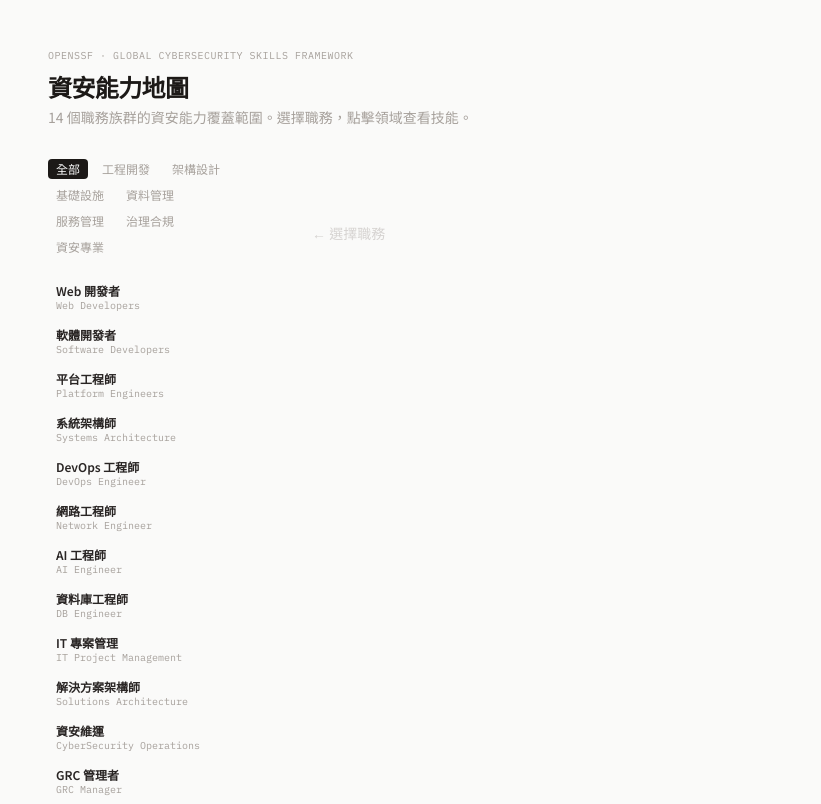
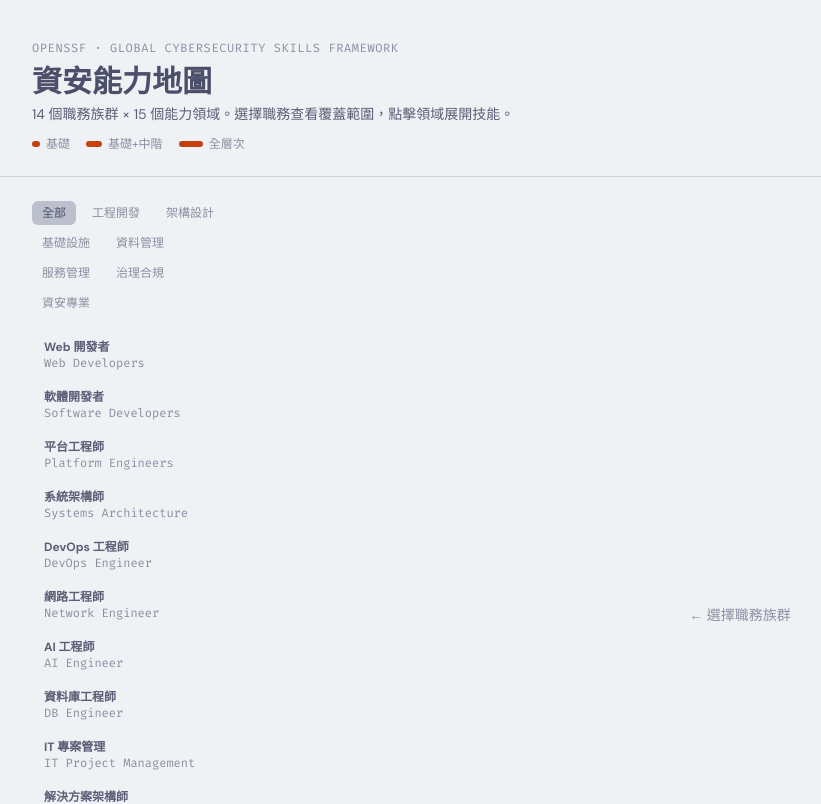
Before and after one commit to iim0663418/csf-capability-map, a React (Vite) app: page / in a window 1280 px wide. Shown: the top 804 px of the page, without its empty margins (16-837 px from the left). Built offline with nearby package versions, Linux system fonts and the light colour scheme.

Commit message:
redesign: apply visual-communication skill — Catppuccin dark theme, DM Sans + Fira Code, CSS Grid cards, proper hierarchy

```diff
--- a/index.html
+++ b/index.html
@@ -6,7 +6,7 @@
     <title>資安能力地圖 — CSF Capability Map</title>
     <link rel="preconnect" href="https://fonts.googleapis.com" />
     <link rel="preconnect" href="https://fonts.gstatic.com" crossorigin />
-    <link href="https://fonts.googleapis.com/css2?family=IBM+Plex+Mono:wght@400;600&family=Inter:wght@400;600;700&family=Noto+Sans+TC:wght@400;600;700&display=swap" rel="stylesheet" />
+    <link href="https://fonts.googleapis.com/css2?family=DM+Sans:wght@400;500;700&family=Fira+Code:wght@400;600&family=Noto+Sans+TC:wght@400;500;700&display=swap" rel="stylesheet" />
   </head>
   <body>
     <div id="root"></div>
--- a/src/App.jsx
+++ b/src/App.jsx
@@ -6,39 +6,43 @@ import { ROLES2 } from "./roles2";
 const ROLES = [...ROLES1, ...ROLES2];
 const CATS = ["all","engineering","architecture","infrastructure","data","management","governance","security"];
 
-// 60-30-10: surface(60%) / accent-ink(30%) / highlight(10%)
-const TAG_ACCENTS = {
-  engineering: "#065F46", architecture: "#4C1D95", infrastructure: "#0C4A6E",
-  data: "#78350F", management: "#881337", governance: "#9A3412", security: "#7F1D1D",
+const TAG_ACCENT = {
+  engineering:"var(--green)", architecture:"var(--mauve)", infrastructure:"var(--blue)",
+  data:"var(--accent)", management:"var(--red)", governance:"var(--teal)", security:"var(--red)",
 };
 
 function Bar({ lv }) {
-  const w = [0, 33, 66, 100][lv];
   return (
-    <div className="h-1 w-full bg-stone-200 rounded-full mt-2 overflow-hidden">
-      <div className="h-full rounded-full transition-all duration-500 bg-[var(--color-accent)]" style={{ width: `${w}%` }} />
+    <div className="flex gap-0.5 mt-2">
+      {[1,2,3].map(i => (
+        <div key={i} className="h-1.5 flex-1 rounded-sm transition-all duration-300"
+          style={{ background: i <= lv ? "var(--accent)" : "var(--surface)" }} />
+      ))}
     </div>
   );
 }
 
 function SkillPanel({ domain, cap }) {
   return (
-    <section className="mt-8 pl-1 border-l-2 border-stone-300">
-      <div className="pl-5">
-        <h3 className="text-sm font-bold text-stone-900">
-          {domain.icon} {domain.label}
-          <span className="font-normal text-stone-400 ml-2 text-xs">{domain.en}</span>
-        </h3>
-        <p className="text-xs text-stone-400 mt-0.5">覆蓋：{LV_LABELS[cap.lv]}</p>
-        <ol className="mt-3 space-y-2">
-          {cap.skills.map((s, i) => (
-            <li key={i} className="text-sm text-stone-700 leading-relaxed pl-4 relative before:content-[attr(data-n)] before:absolute before:left-0 before:text-xs before:text-stone-300 before:font-mono before:top-0.5" data-n={`${i + 1}`}>
-              {s}
-            </li>
-          ))}
-        </ol>
+    <div className="mt-6 rounded-lg p-5" style={{ background: "var(--surface)" }}>
+      <div className="flex items-center gap-2 mb-3">
+        <span className="text-xl">{domain.icon}</span>
+        <div>
+          <h3 className="text-sm font-semibold" style={{ color: "var(--text)" }}>
+            {domain.label} <span className="font-normal" style={{ color: "var(--muted)" }}>/ {domain.en}</span>
+          </h3>
+          <p className="text-xs" style={{ color: "var(--muted)" }}>覆蓋：{LV_LABELS[cap.lv]}</p>
+        </div>
       </div>
-    </section>
+      <ol className="space-y-2">
+        {cap.skills.map((s, i) => (
+          <li key={i} className="text-sm leading-relaxed flex gap-2" style={{ color: "var(--subtext)" }}>
+            <span className="font-mono text-xs shrink-0 w-4 text-right" style={{ color: "var(--muted)" }}>{i+1}</span>
+            <span>{s}</span>
+          </li>
+        ))}
+      </ol>
+    </div>
   );
 }
 
@@ -52,26 +56,32 @@ export default function App() {
 
   return (
     <div className="min-h-screen font-sans">
-      {/* Header — 非對稱留白，標題靠左 */}
-      <header className="pt-12 pb-8 px-8 md:px-16 max-w-6xl">
-        <p className="text-[10px] font-mono text-stone-400 tracking-wider uppercase">
+      {/* Hero */}
+      <header className="px-6 md:px-12 pt-10 pb-6" style={{ borderBottom: "1px solid var(--surface)" }}>
+        <p className="text-xs font-mono uppercase tracking-wider" style={{ color: "var(--muted)" }}>
           OpenSSF · Global Cybersecurity Skills Framework
         </p>
-        <h1 className="text-2xl font-bold text-stone-900 mt-2 tracking-tight">
+        <h1 className="text-2xl md:text-3xl font-bold mt-2" style={{ color: "var(--text)" }}>
           資安能力地圖
         </h1>
-        <p className="text-sm text-stone-400 mt-1 max-w-md">
-          14 個職務族群的資安能力覆蓋範圍。選擇職務，點擊領域查看技能。
+        <p className="text-sm mt-1 max-w-lg" style={{ color: "var(--subtext)" }}>
+          14 個職務族群 × 15 個能力領域。選擇職務查看覆蓋範圍，點擊領域展開技能。
         </p>
+        <div className="flex gap-4 mt-3 text-xs" style={{ color: "var(--muted)" }}>
+          <span className="flex items-center gap-1.5"><span className="w-2 h-1.5 rounded-sm" style={{ background: "var(--accent)" }} />基礎</span>
+          <span className="flex items-center gap-1.5"><span className="w-4 h-1.5 rounded-sm" style={{ background: "var(--accent)" }} />基礎+中階</span>
+          <span className="flex items-center gap-1.5"><span className="w-6 h-1.5 rounded-sm" style={{ background: "var(--accent)" }} />全層次</span>
+        </div>
       </header>
 
-      <main className="px-8 md:px-16 pb-16 max-w-6xl flex flex-col md:flex-row gap-10">
-        {/* Sidebar — 窄，有呼吸感 */}
-        <aside className="md:w-48 flex-shrink-0">
-          <div className="flex flex-wrap gap-1.5 mb-5">
+      <main className="px-6 md:px-12 py-6 flex flex-col md:flex-row gap-6 max-w-7xl">
+        {/* Sidebar */}
+        <aside className="md:w-52 shrink-0">
+          <div className="flex flex-wrap gap-1.5 mb-4">
             {CATS.map(c => (
               <button key={c} onClick={() => { setCatF(c); setSelId(null); setSelDom(null); }}
-                className={`text-xs px-2 py-0.5 rounded transition-colors ${catF === c ? "bg-stone-900 text-white" : "text-stone-400 hover:text-stone-700"}`}>
+                className="text-xs px-2.5 py-1 rounded-md transition-colors"
+                style={{ background: catF === c ? "var(--surface-hover)" : "transparent", color: catF === c ? "var(--text)" : "var(--muted)" }}>
                 {c === "all" ? "全部" : TAG_LABELS[c]}
               </button>
             ))}
@@ -79,43 +89,52 @@ export default function App() {
           <nav className="space-y-0.5">
             {filtered.map(r => (
               <button key={r.id} onClick={() => { setSelId(r.id); setSelDom(null); }}
-                className={`w-full text-left px-2 py-1.5 rounded transition-colors ${selId === r.id ? "bg-stone-100" : "hover:bg-stone-50"}`}>
-                <div className="text-xs font-semibold text-stone-800 leading-tight">{r.zh}</div>
-                <div className="text-[10px] text-stone-400 font-mono">{r.title}</div>
+                className="w-full text-left px-3 py-2 rounded-md transition-colors"
+                style={{ background: selId === r.id ? "var(--surface)" : "transparent" }}>
+                <div className="text-xs font-semibold" style={{ color: selId === r.id ? "var(--text)" : "var(--subtext)" }}>{r.zh}</div>
+                <div className="text-xs font-mono" style={{ color: "var(--muted)" }}>{r.title}</div>
               </button>
             ))}
           </nav>
         </aside>
 
-        {/* Content — 單一焦點 */}
+        {/* Content */}
         {!role ? (
-          <div className="flex-1 flex items-start pt-16 md:pl-8">
-            <p className="text-sm text-stone-300">← 選擇職務</p>
+          <div className="flex-1 flex items-center justify-center min-h-[50vh]">
+            <p className="text-sm" style={{ color: "var(--muted)" }}>← 選擇職務族群</p>
           </div>
         ) : (
-          <div className="flex-1 md:pl-8 md:border-l border-stone-200">
-            {/* Role title */}
-            <div className="mb-8">
-              <h2 className="text-xl font-bold text-stone-900">{role.zh}</h2>
-              <p className="text-xs font-mono text-stone-400 mt-0.5">{role.title}</p>
-              <p className="text-xs mt-1" style={{ color: TAG_ACCENTS[role.tag] }}>
+          <div className="flex-1 min-w-0">
+            {/* Role header */}
+            <div className="rounded-lg p-5 mb-5" style={{ background: "var(--surface)", borderLeft: `3px solid ${TAG_ACCENT[role.tag]}` }}>
+              <h2 className="text-lg font-bold" style={{ color: "var(--text)" }}>{role.zh}</h2>
+              <p className="text-sm font-mono mt-0.5" style={{ color: "var(--muted)" }}>{role.title}</p>
+              <p className="text-xs mt-1" style={{ color: TAG_ACCENT[role.tag] }}>
                 {TAG_LABELS[role.tag]} · {Object.keys(role.caps).length} 個領域
               </p>
             </div>
 
-            {/* Domain grid — 斑馬紋式列表 而非對稱卡片 */}
-            <div className="space-y-px">
+            {/* Domain grid — CSS Grid cards */}
+            <div className="grid grid-cols-2 md:grid-cols-3 gap-2">
               {DOMAINS.map(d => {
                 const cap = role.caps[d.id];
-                if (!cap) return null;
+                if (!cap) return (
+                  <div key={d.id} className="rounded-md px-3 py-2.5 opacity-25"
+                    style={{ background: "var(--surface)" }}>
+                    <span className="text-sm">{d.icon}</span>
+                    <span className="text-xs ml-1.5" style={{ color: "var(--muted)" }}>{d.label}</span>
+                  </div>
+                );
                 const active = selDom === d.id;
                 return (
                   <button key={d.id} onClick={() => setSelDom(active ? null : d.id)}
-                    className={`w-full text-left flex items-center gap-3 px-3 py-2.5 rounded transition-colors ${active ? "bg-stone-100" : "hover:bg-stone-50"}`}>
-                    <span className="text-base w-6 text-center flex-shrink-0">{d.icon}</span>
-                    <span className="text-sm text-stone-800 flex-1">{d.label}</span>
-                    <span className="text-[10px] font-mono text-stone-300 flex-shrink-0">{cap.skills.length}</span>
-                    <div className="w-16 flex-shrink-0"><Bar lv={cap.lv} /></div>
+                    className="text-left rounded-md px-3 py-2.5 transition-colors"
+                    style={{ background: active ? "var(--surface-hover)" : "var(--surface)", border: active ? "1px solid var(--accent)" : "1px solid transparent" }}>
+                    <div className="flex items-center justify-between">
+                      <span><span className="text-sm">{d.icon}</span><span className="text-xs ml-1.5" style={{ color: "var(--text)" }}>{d.label}</span></span>
+                      <span className="text-xs font-mono" style={{ color: "var(--muted)" }}>{cap.skills.length}</span>
+                    </div>
+                    <Bar lv={cap.lv} />
                   </button>
                 );
               })}
@@ -126,9 +145,9 @@ export default function App() {
               <SkillPanel domain={DOMAINS.find(x => x.id === selDom)} cap={role.caps[selDom]} />
             )}
 
-            {/* Uncovered — 低調 */}
+            {/* Uncovered */}
             {DOMAINS.filter(d => !role.caps[d.id]).length > 0 && (
-              <p className="mt-10 text-xs text-stone-300">
+              <p className="mt-6 text-xs" style={{ color: "var(--muted)" }}>
                 未涵蓋：{DOMAINS.filter(d => !role.caps[d.id]).map(d => d.label).join("、")}
               </p>
             )}
@@ -136,10 +155,11 @@ export default function App() {
         )}
       </main>
 
-      <footer className="px-8 md:px-16 pb-8 pt-12 border-t border-stone-200 mt-16 text-xs text-stone-400 space-y-1">
-        <p>資料來源：Linux Foundation × OpenSSF《<a href="https://cybersecurityframework.io" target="_blank" rel="noopener" className="underline hover:text-stone-600">Global Cybersecurity Skills Framework</a>》（2025-05-14 發布）</p>
-        <p>原始資料：<a href="https://github.com/ossf/global-cybersecurity-skills-framework" target="_blank" rel="noopener" className="underline hover:text-stone-600">github.com/ossf/global-cybersecurity-skills-framework</a></p>
-        <p className="text-stone-300">本視覺化僅供參考，資料著作權歸 OpenSSF / Linux Foundation 所有。</p>
+      {/* Footer */}
+      <footer className="px-6 md:px-12 py-6 text-xs space-y-1" style={{ color: "var(--muted)", borderTop: "1px solid var(--surface)" }}>
+        <p>資料來源：Linux Foundation × OpenSSF《<a href="https://cybersecurityframework.io" target="_blank" rel="noopener" className="underline" style={{ color: "var(--accent)" }}>Global Cybersecurity Skills Framework</a>》（2025-05-14）</p>
+        <p>原始資料：<a href="https://github.com/ossf/global-cybersecurity-skills-framework" target="_blank" rel="noopener" className="underline" style={{ color: "var(--accent)" }}>ossf/global-cybersecurity-skills-framework</a></p>
+        <p style={{ color: "var(--overlay)" }}>本視覺化僅供參考，資料著作權歸 OpenSSF / Linux Foundation 所有。</p>
       </footer>
     </div>
   );
--- a/src/index.css
+++ b/src/index.css
@@ -1,19 +1,59 @@
 @import "tailwindcss";
 
 @theme {
-  --font-mono: 'IBM Plex Mono', ui-monospace, monospace;
-  --font-sans: 'Noto Sans TC', 'Inter', system-ui, sans-serif;
-  --color-accent: #1B3A5C;
+  --font-sans: 'DM Sans', system-ui, sans-serif;
+  --font-mono: 'Fira Code', ui-monospace, monospace;
+}
+
+:root {
+  --bg: #1e1e2e;
+  --surface: #313244;
+  --surface-hover: #45475a;
+  --overlay: #585b70;
+  --text: #cdd6f4;
+  --subtext: #a6adc8;
+  --muted: #6c7086;
+  --accent: #d4a73a;
+  --accent-dim: #d4a73a33;
+  --blue: #89b4fa;
+  --green: #a6e3a1;
+  --teal: #94e2d5;
+  --red: #f38ba8;
+  --mauve: #cba6f7;
+}
+
+@media (prefers-color-scheme: light) {
+  :root {
+    --bg: #eff1f5;
+    --surface: #ccd0da;
+    --surface-hover: #bcc0cc;
+    --overlay: #9ca0b0;
+    --text: #4c4f69;
+    --subtext: #5c5f77;
+    --muted: #8c8fa1;
+    --accent: #c2410c;
+    --accent-dim: #c2410c1a;
+    --blue: #1e66f5;
+    --green: #40a02b;
+    --teal: #179299;
+    --red: #d20f39;
+    --mauve: #8839ef;
+  }
 }
 
 html { scroll-behavior: smooth; }
 
 body {
-  background: #FAFAF9;
-  color: #1C1917;
+  background: var(--bg);
+  color: var(--text);
   -webkit-font-smoothing: antialiased;
 }
 
-::selection { background: #1B3A5C22; }
-::-webkit-scrollbar { width: 4px; }
-::-webkit-scrollbar-thumb { background: #D6D3D1; border-radius: 2px; }
+::selection { background: var(--accent-dim); }
+::-webkit-scrollbar { width: 6px; }
+::-webkit-scrollbar-track { background: transparent; }
+::-webkit-scrollbar-thumb { background: var(--overlay); border-radius: 3px; }
+
+@media (prefers-reduced-motion: reduce) {
+  *, *::before, *::after { animation: none !important; transition: none !important; }
+}
```
